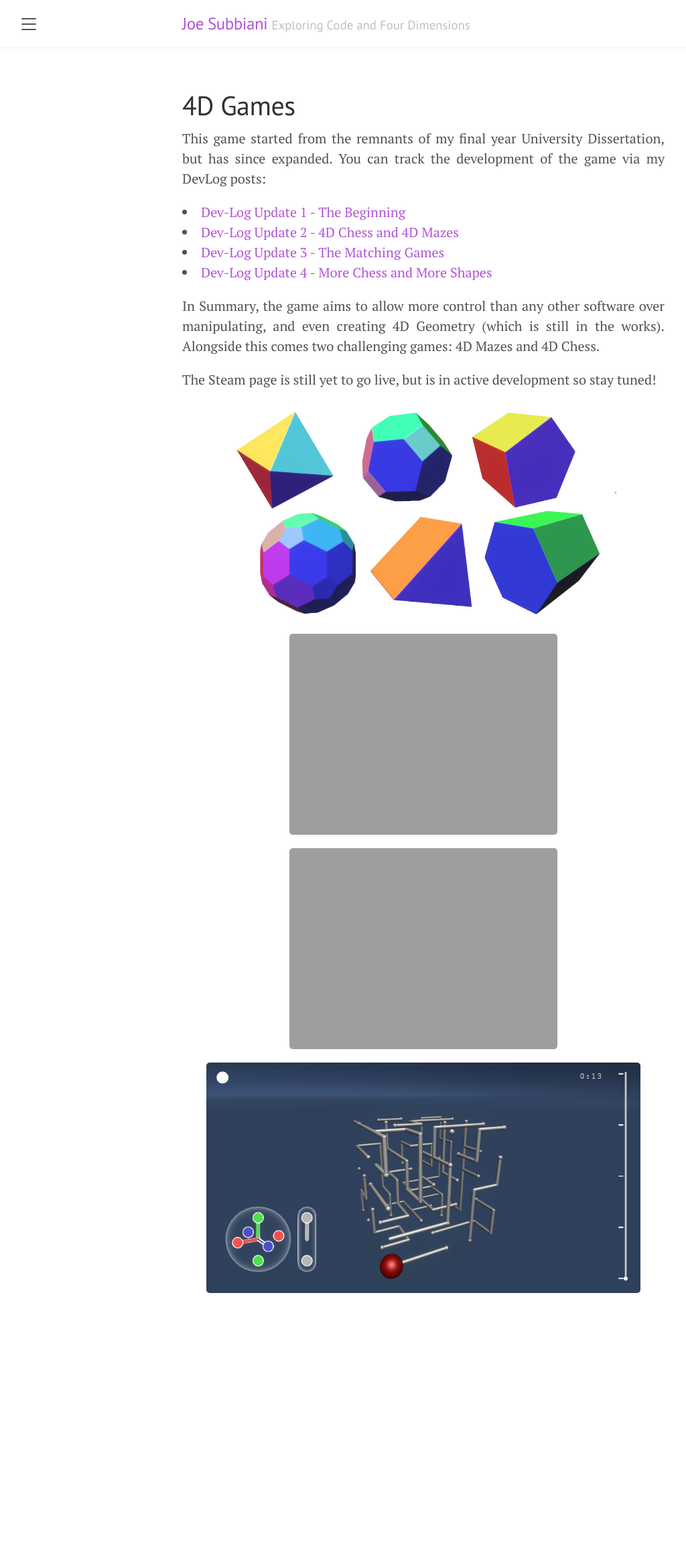
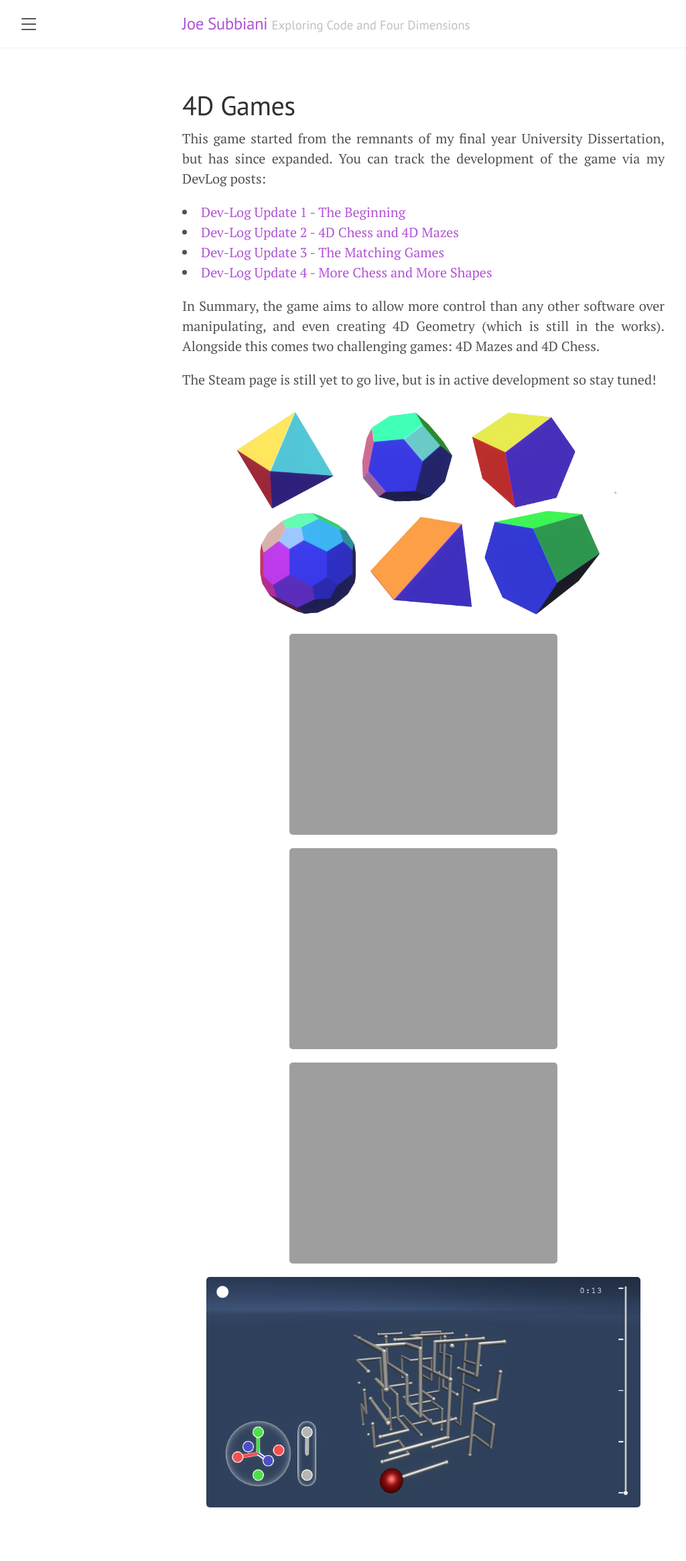
Before and after one commit to JoeSubbi/joesubbi.github.io, a Jekyll site: the page built from projects/4D-Games.md, in a window 1280 px wide. Shown: the whole page at 67% size, without its empty margins (8-1032 px from the left). Built offline with Jekyll 4.4.1, drawn with Linux system fonts in a browser that asks for light colours; nearby versions of some CDN libraries; before the commit the page ends 2010 px from its top, so only the background shows below that.

Commit message:
Add main menu gif to 4d game sproject page
Signed-off-by: JoeSubbi <joe.subbiani@gmail.com>

```diff
--- a/projects/4D-Games.md
+++ b/projects/4D-Games.md
@@ -25,6 +25,7 @@
 </p>
 
 <img src="{{ '/assets/devlog/Shapes.png' | absolute_url }} " alt="shapes" style="max-width: 80%;margin-left: auto;margin-right: auto;"/>
+<img src="{{ '/assets/devlog/main_menu_blur.gif' | absolute_url }} " alt="main menu gif" style="max-width: 90%;margin-left: auto;margin-right: auto;"/>
 <img src="{{ '/assets/devlog/chess-tutorial1.PNG' | absolute_url }} " alt="chess tutorial" style="max-width: 90%;margin-left: auto;margin-right: auto;"/>
 <img src="{{ '/assets/devlog/chess_board_new.png' | absolute_url }} " alt="chess board" style="max-width: 90%;margin-left: auto;margin-right: auto;"/>
 <img src="{{ '/assets/devlog/maze.png' | absolute_url }} " alt="maze" style="max-width: 90%;margin-left: auto;margin-right: auto;"/>
```
